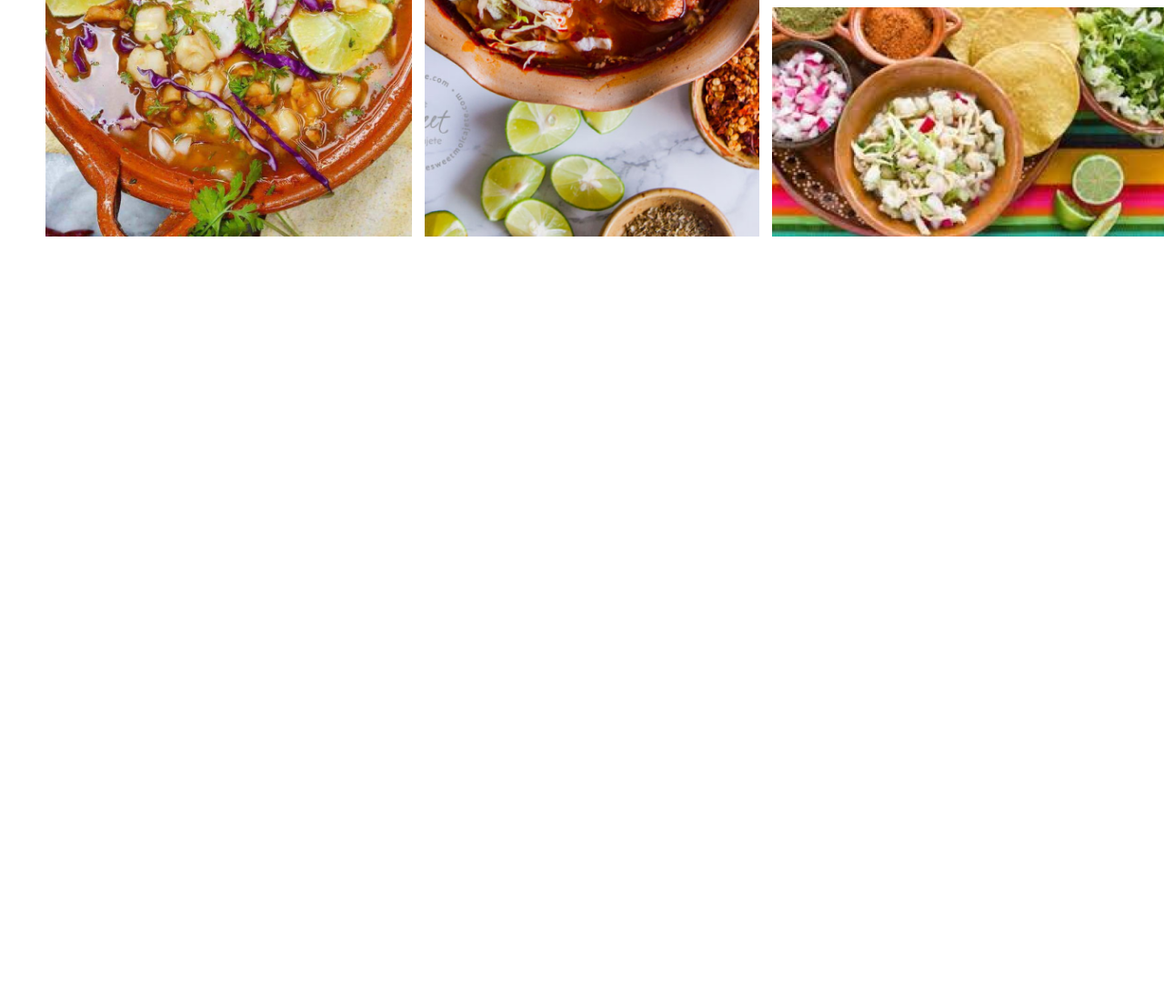
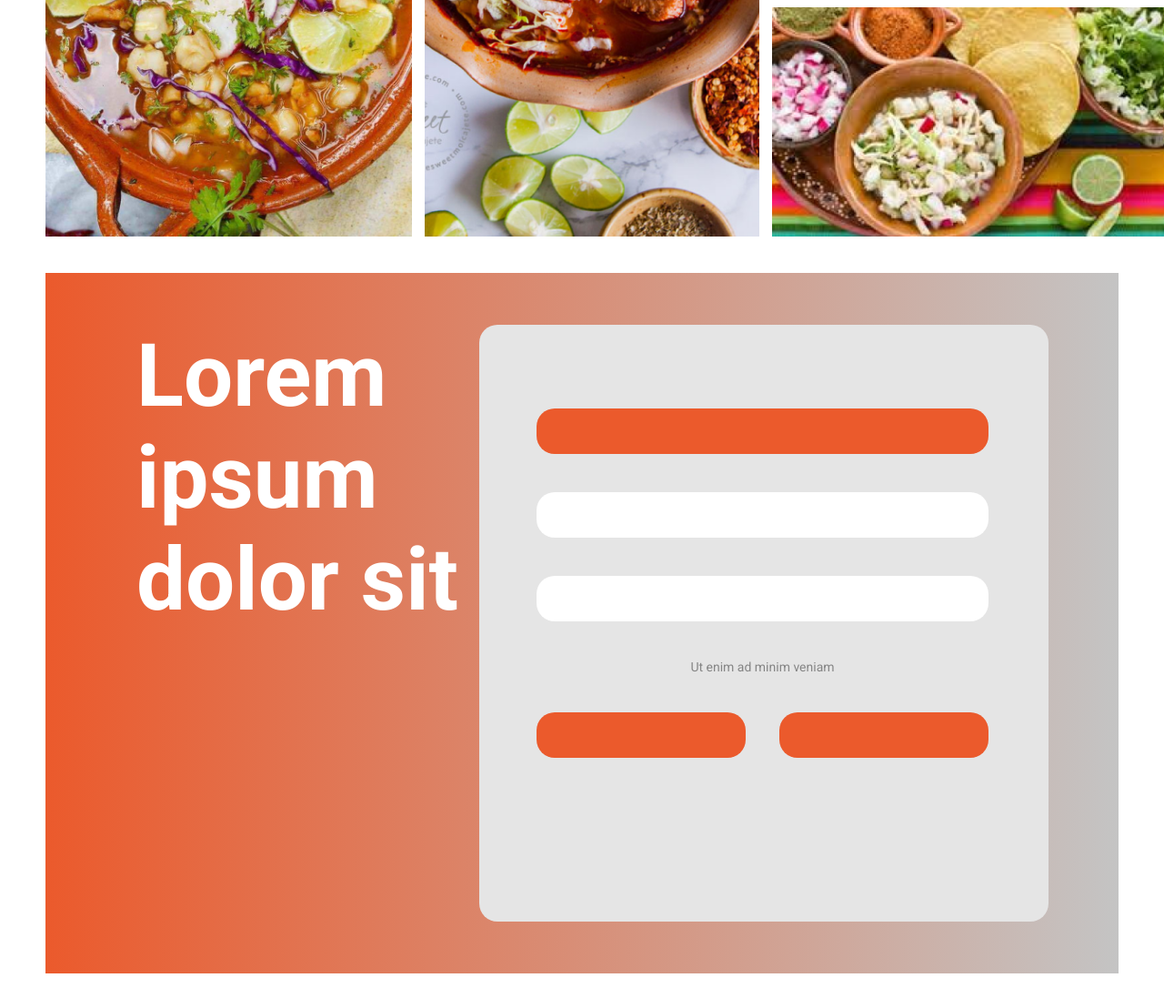
Before and after one commit to NiverMtz/tarea-generation-maquetacion1, a plain HTML site: page index.html in a window 1280 px wide. Shown: the part 2794-3902 px from the top of the page at 91% size. Before the commit the page ends 3094 px from the top, so only its background shows below. Drawn offline with Linux system fonts and the light colour scheme.

Commit message:
section form

```diff
--- /dev/null
+++ b/css/form.css
@@ -0,0 +1,59 @@
+.form {
+    margin-inline: 50px;
+    margin-block-end: 140px;
+}
+
+.form__content {
+    background: linear-gradient(to right, #EB5A2C, #C4C4C4);
+    display: flex;
+    justify-content: space-between;
+    padding-inline-end: 77px;
+    padding-inline-start: 100px;
+    padding-block: 57px;
+}
+
+.form__content h3 {
+    max-width: 377px;
+    color: white;
+    font-size: 96px;
+    font-weight: 900;
+    line-height: 112px;
+}
+
+.form__fields  {
+    width: 637px;
+    background-color: #E5E5E5;
+    border-radius: 20px;
+    padding-inline-start: 63px;
+    padding-inline-end: 66px;
+    padding-block-start: 92px;
+    padding-block-end: 180px;
+    display: flex;
+    flex-direction: column;
+    gap: 42px;
+}
+
+.form__fields label {
+    color: rgba(0, 0, 0, .42);
+    font-size: 14px;
+    text-align: center;
+}
+
+.form__fields input {
+    width: 100%;
+    height: 50px;
+    padding: 0;
+    background-color: #EB5A2C;
+    border: none;
+    border-radius: 20px;
+}
+
+.form__fields .doble_column {
+    display: flex;
+    gap: 37px;
+}
+
+
+.form__fields input.is-secondary {
+    background-color: white;
+}
--- a/css/style.css
+++ b/css/style.css
@@ -7,6 +7,7 @@
 @import url(./cards.css);
 @import url(./first-section.css);
 @import url(./galery.css);
+@import url(./form.css);
 
 html {
     box-sizing: border-box;
--- a/index.html
+++ b/index.html
@@ -74,12 +74,39 @@
       </section>
       <section class="galery">
         <div class="galery__content">
-          <div id="photo1" class="fill"><img src="./img/photo1.png" alt="photo1" /></div>
-          <div id="photo2" class="fill"><img src="./img/photo2.png" alt="photo2" /></div>
-          <div id="photo3" class="fill"><img src="./img/photo3.png" alt="photo3" /></div>
-          <div id="photo4" class="fill"><img src="./img/photo4.png" alt="photo4" /></div>
-          <div id="photo5" class="fill"><img src="./img/photo5.png" alt="photo5" /></div>
-          <div id="photo6" class="fill"><img src="./img/photo6.png" alt="photo6" /></div>
+          <div id="photo1" class="fill">
+            <img src="./img/photo1.png" alt="photo1" />
+          </div>
+          <div id="photo2" class="fill">
+            <img src="./img/photo2.png" alt="photo2" />
+          </div>
+          <div id="photo3" class="fill">
+            <img src="./img/photo3.png" alt="photo3" />
+          </div>
+          <div id="photo4" class="fill">
+            <img src="./img/photo4.png" alt="photo4" />
+          </div>
+          <div id="photo5" class="fill">
+            <img src="./img/photo5.png" alt="photo5" />
+          </div>
+          <div id="photo6" class="fill">
+            <img src="./img/photo6.png" alt="photo6" />
+          </div>
+        </div>
+      </section>
+      <section class="form">
+        <div class="form__content">
+          <h3>Lorem ipsum dolor sit</h3>
+          <form action="" class="form__fields">
+            <input type="text" />
+            <input class="is-secondary" type="text" />
+            <input class="is-secondary" type="text" />
+            <label for="">Ut enim ad minim veniam</label>
+            <div class="doble_column">
+              <input type="text" />
+              <input type="text" />
+            </div>
+          </form>
         </div>
       </section>
     </main>
```
